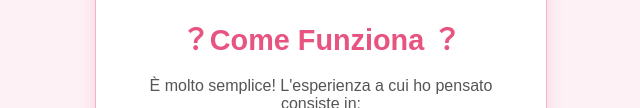
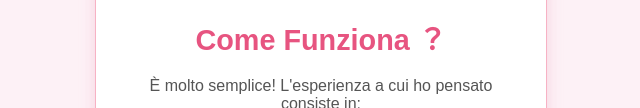
Before and after one commit to dariodas/buono-compleanno, a plain HTML site: page index.html in a window 1280 px wide. Shown: the part 271-379 px from the top of the page, without its empty margins (319-959 px from the left). Drawn offline with Linux system fonts and the light colour scheme.

Commit message:
Update index.html

```diff
--- a/index.html
+++ b/index.html
@@ -20,7 +20,7 @@
 
     <!-- Come funziona -->
     <div class="section">
-        <h1>？Come Funziona ？</h1>
+        <h1>Come Funziona ？</h1>
         <p>È molto semplice! L'esperienza a cui ho pensato consiste in:</p>
         <ul class="combination-list">
             <li><span class="highlight">un poké🍲 + una zona verde⛲️</span></li>
```
